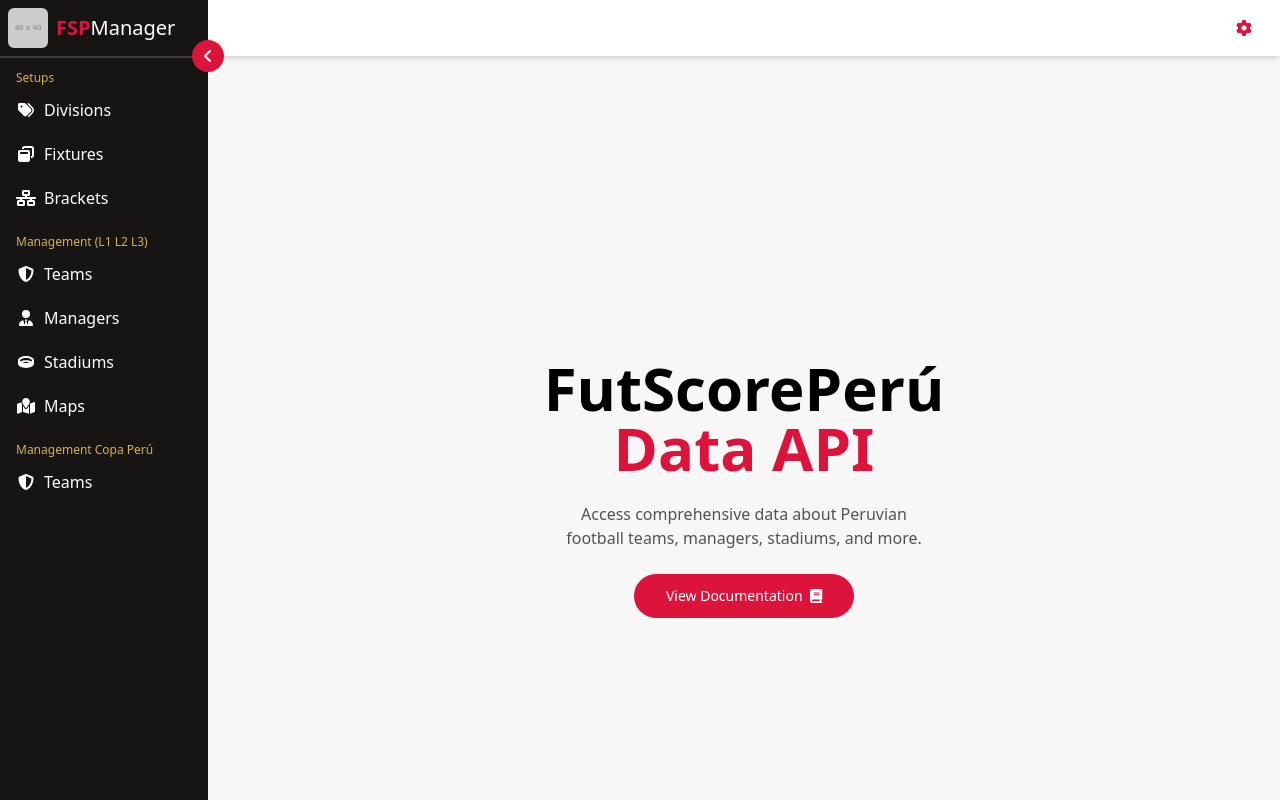
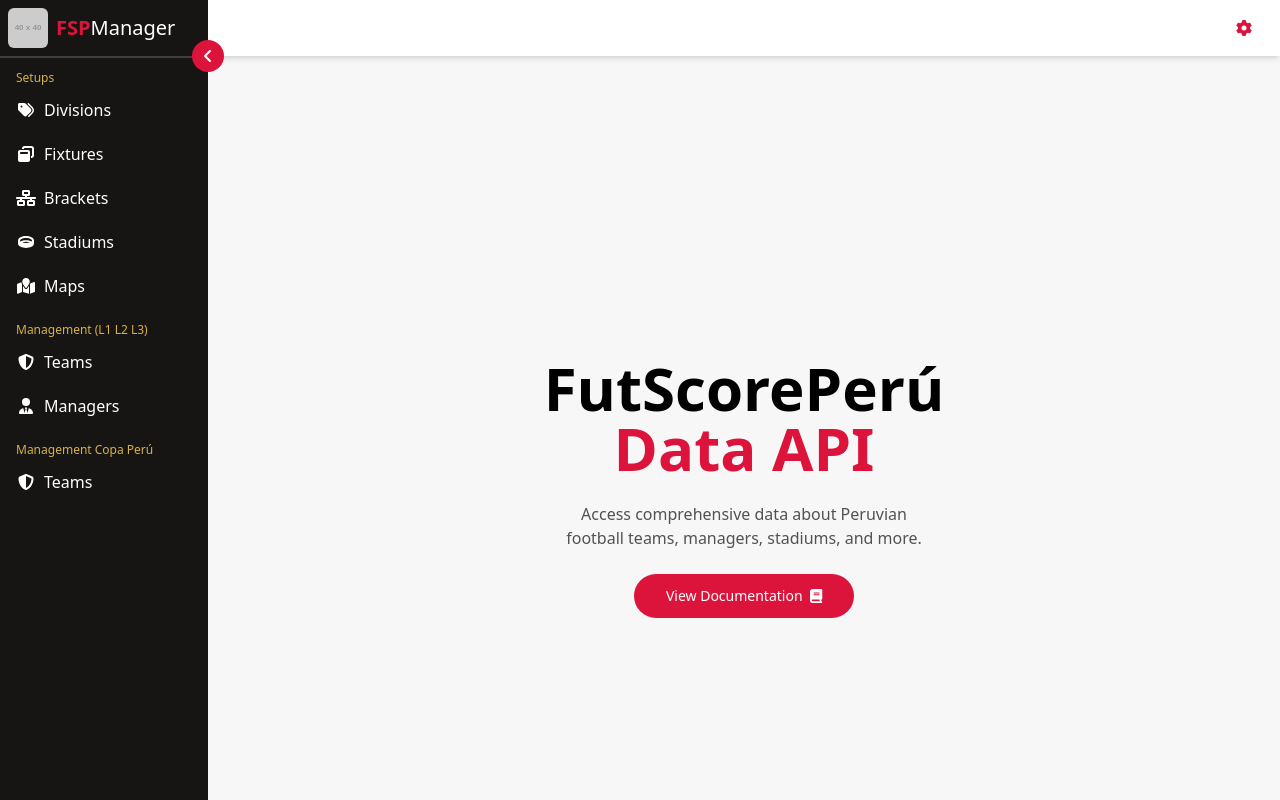
Before and after one commit to Alkrax87/FutScorePeru-Manager, an Angular app: page /home in a window 1280 px wide. Shown: the top 800 px of the page. Built offline with nearby package versions, Linux system fonts and the light colour scheme; no server answers.

Commit message:
Refactor topbar section to improve z-index and reorganize routes for better management

```diff
--- a/src/app/app.component.ts
+++ b/src/app/app.component.ts
@@ -13,7 +13,7 @@
     <div class="flex h-dvh">
       <app-sidebar [routesElements]="routes" (sidebarOpen)="seeStatus($event)"></app-sidebar>
       <div class="bg-light w-full duration-300 flex flex-col min-h-dvh h-fit" [ngClass]="{ 'pl-52': sidebarOpen, 'pl-14': !sidebarOpen }">
-        <div class="sticky top-0">
+        <div class="sticky top-0 z-40">
           <app-topbar></app-topbar>
         </div>
         <div class="flex-1">
@@ -34,6 +34,8 @@
         { route: 'divisions', name: 'Divisions', icon: faTags },
         { route: 'fixtures', name: 'Fixtures', icon: faWindowRestore },
         { route: 'brackets', name: 'Brackets', icon: faNetworkWired },
+        { route: 'stadiums', name: 'Stadiums', icon: faRing },
+        { route: 'maps', name: 'Maps', icon: faMapLocation },
       ],
     },
     {
@@ -41,8 +43,6 @@
       routes: [
         { route: 'teams', name: 'Teams', icon: faShieldHalved },
         { route: 'managers', name: 'Managers', icon: faUserTie },
-        { route: 'stadiums', name: 'Stadiums', icon: faRing },
-        { route: 'maps', name: 'Maps', icon: faMapLocation },
       ],
     },
     {
```
